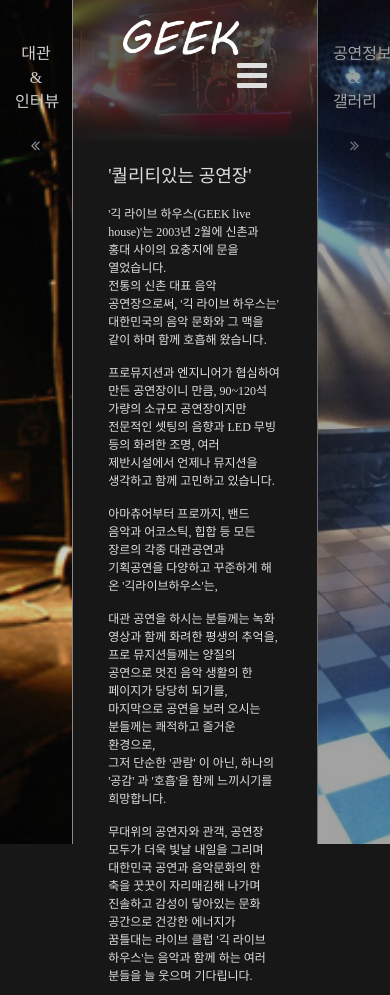
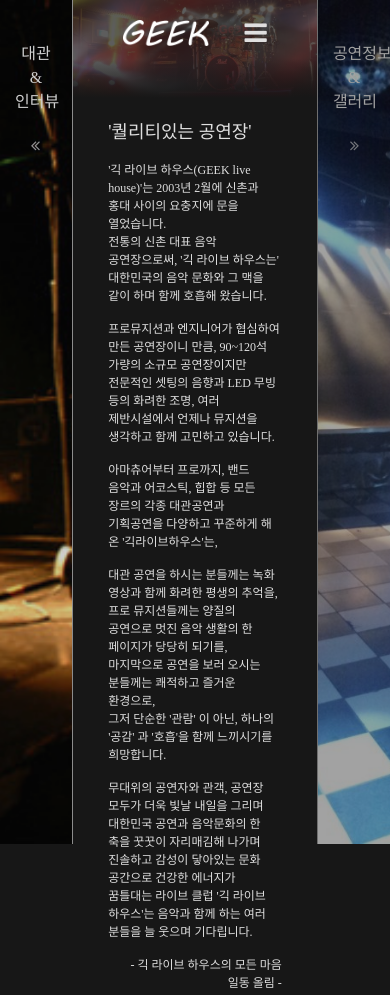
Before and after one commit to nongs/geek, a plain HTML site: page index.html in a window 390 px wide. Shown: the top 995 px of the page. Drawn offline with Linux system fonts and the light colour scheme.

Commit message:
css reload
logomenucheck

```diff
--- a/css/layout.css
+++ b/css/layout.css
@@ -237,6 +237,9 @@
 }
 
 @media screen and (max-width: 768px) {
+	header h1 img {height: 26px;}
+	.menuIcon {height:26px;}
+	.menuIcon i {font-size: 26px; line-height: 26px;}
 	#intro > section {padding:0;}
 	#intro > section section:nth-child(3) article h4::after {width: 100%; height:15px;}
 	.btn_title_hidden {font-size: 16px;}
@@ -244,6 +247,7 @@
 	#perform .rent_gall li { width: 14%; height: auto; margin: 0 1%;}
 	#perform .rent_gall li.thumb_n { width: 14%; }
 	#infoRent tfoot li > span.tfoot_block {display: block;}
+
 }
 @media screen and (max-width: 460px) {
 	body { font-size: 12px; }
```
